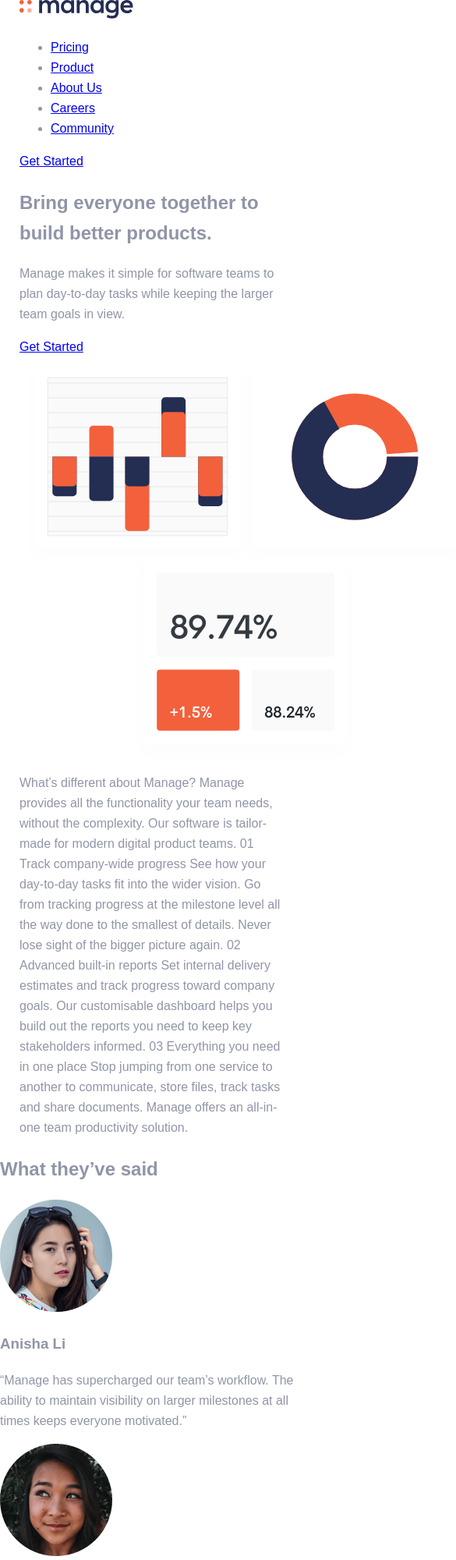
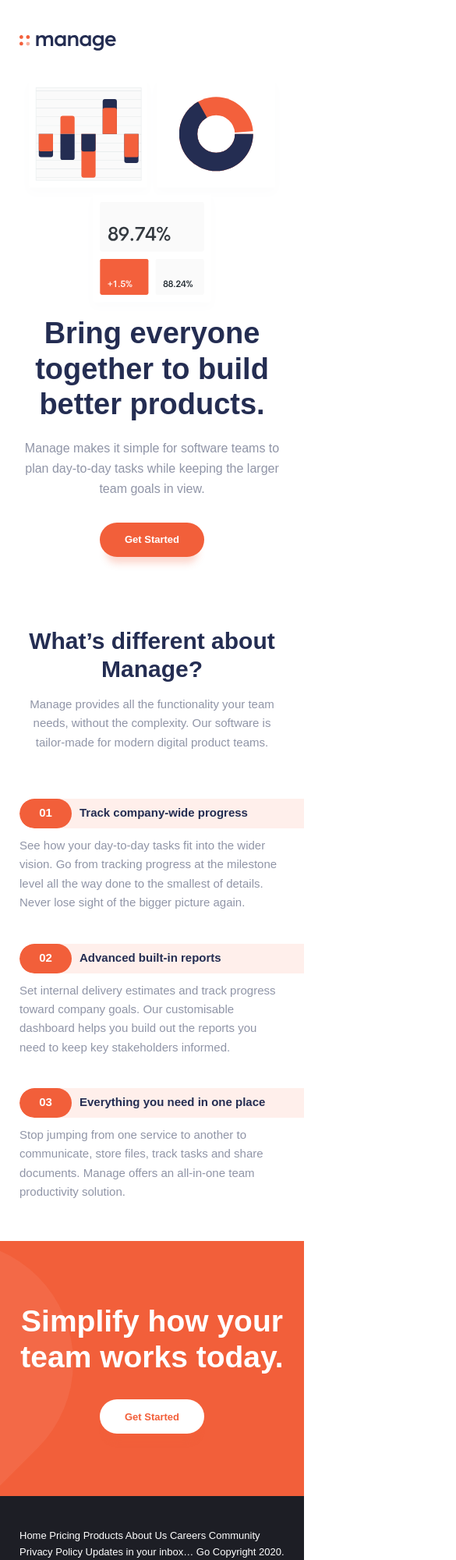
Before and after one commit to ksenius/manage-landing, a website: page src/index.html in a window 390 px wide. Shown: the top 2000 px of the page at 78% size, 585 px wide, since content can reach past the window. Drawn offline with nearby package versions, Linux system fonts and the light colour scheme; files that its build step writes are made by us from their sources; a web font is replaced by a local one.

Commit message:
Update markup & styles

```diff
--- a/src/index.html
+++ b/src/index.html
@@ -13,86 +13,86 @@
 </head>
 <body>
   <header class="header">
-    <div class="container">
+    <div class="container header__container">
       <!-- Logo -->
       <div class="logo">
         <a href="/" class="logo__link">
-          <img src="./images/logo.svg" alt="" class="logo__img">
+          <img src="./images/logo.svg" alt="Manage logo" class="logo__img">
         </a>
       </div>
       <!-- Navigation -->
       <nav class="nav-menu">
         <ul class="nav-menu__items">
           <li class="nav-menu__item">
-            <a href="/mock-address/change-me" class="nav-menu__link">Pricing</a>
+            <a href="/mock-address/change-me" class="link nav-menu__link">Pricing</a>
           </li>
           <li class="nav-menu__item">
-            <a href="/mock-address/change-me" class="nav-menu__link">Product</a>
+            <a href="/mock-address/change-me" class="link nav-menu__link">Product</a>
           </li>
           <li class="nav-menu__item">
-            <a href="/mock-address/change-me" class="nav-menu__link">About Us</a>
+            <a href="/mock-address/change-me" class="link nav-menu__link">About Us</a>
           </li>
           <li class="nav-menu__item">
-            <a href="/mock-address/change-me" class="nav-menu__link">Careers</a>
+            <a href="/mock-address/change-me" class="link nav-menu__link">Careers</a>
           </li>
           <li class="nav-menu__item">
-            <a href="/mock-address/change-me" class="nav-menu__link">Community</a>
+            <a href="/mock-address/change-me" class="link nav-menu__link">Community</a>
           </li>
         </ul>
       </nav>
       <!-- CTA button -->
-      <a href="/mock-address/change-me" class="button">Get Started</a>
+      <a href="/mock-address/change-me" class="link button header__cta-button">Get Started</a>
     </div>
   </header>
 
   <!-- Intro -->
   <section class="intro">
-    <div class="container">
-      <div class="intro__content">
-        <h1 class="intro__title">Bring everyone together to build better products.</h1>
+    <div class="container flex-row intro__container">
+      <div class="flex-row__item">
+        <img src="./images/illustration-intro.svg" alt="" class="intro__img">
+      </div>
+      <div class="flex-row__item">
+        <h1 class="heading heading_h1">Bring everyone together to build better products.</h1>
 
         <p class="intro__text">Manage makes it simple for software teams to plan day-to-day tasks while keeping the larger team goals in view.</p>
 
-        <a href="/mock-address/change-me" class="button">Get Started</a>
-      </div>
-      <div class="intro__content">
-        <img src="./images/illustration-intro.svg" alt="illustration intro" class="intro__img">
+        <a href="/mock-address/change-me" class="link button">Get Started</a>
       </div>
     </div>
   </section>
 
   <!-- Features -->
   <section class="features">
-    <div class="container">
-      What’s different about Manage?
+    <div class="container flex-row">
 
-      Manage provides all the functionality your team needs, without
-      the complexity. Our software is tailor-made for modern digital
-      product teams.
+      <div class="flex-row__item features__content">
+        <h2 class="heading heading_h2">What’s different about Manage?</h2>
 
-      01
-      Track company-wide progress
-      See how your day-to-day tasks fit into the wider vision. Go from
-      tracking progress at the milestone level all the way done to the
-      smallest of details. Never lose sight of the bigger picture again.
+        <p class="features__text">Manage provides all the functionality your team needs, without the complexity. Our software is tailor-made for modern digital product teams.</p>
+      </div>
 
-      02
-      Advanced built-in reports
-      Set internal delivery estimates and track progress toward company
-      goals. Our customisable dashboard helps you build out the reports
-      you need to keep key stakeholders informed.
+      <div class="flex-row__item features__content">
+        <div class="feature">
+          <h3 class="heading heading_h3 feature__title" data-number="01">Track company-wide progress</h3>
+          <p class="feature__text">See how your day-to-day tasks fit into the wider vision. Go from tracking progress at the milestone level all the way done to the smallest of details. Never lose sight of the bigger picture again.</p>
+        </div>
 
-      03
-      Everything you need in one place
-      Stop jumping from one service to another to communicate, store files,
-      track tasks and share documents. Manage offers an all-in-one team
-      productivity solution.
+        <div class="feature">
+          <h3 class="heading heading_h3 feature__title" data-number="02">Advanced built-in reports</h3>
+          <p class="feature__text">Set internal delivery estimates and track progress toward company goals. Our customisable dashboard helps you build out the reports you need to keep key stakeholders informed.</p>
+        </div>
+
+        <div class="feature">
+          <h3 class="heading heading_h3 feature__title" data-number="03">Everything you need in one place</h3>
+          <p class="feature__text">Stop jumping from one service to another to communicate, store files, track tasks and share documents. Manage offers an all-in-one team productivity solution.</p>
+        </div>
+      </div>
     </div>
   </section>
 
   <!-- Testimonials -->
   <section class="testimonials">
-    <h2 class="testimonials__title">What they’ve said</h2>
+    <h2 class="heading heading_h2 testimonials__title">What they’ve said</h2>
 
     <article class="testimonial">
       <img src="./images/avatar-anisha.png" alt="User avatar" class="testimonial__img">
@@ -131,15 +131,15 @@
 
   <!-- CTA -->
   <section class="cta">
-    <div class="container">
-      Simplify how your team works today.
-      <a href="/mock-address/change-me" class="button">Get Started</a>
+    <div class="container flex-row">
+      <h2 class="heading heading_h2 heading_white cta__title">Simplify how your team works today.</h2>
+      <a href="/mock-address/change-me" class="link button button_inverted">Get Started</a>
     </div>
   </section>
 
   <!-- Footer -->
   <footer class="footer">
-    <div class="container">
+    <div class="container footer__container">
       Home
       Pricing
       Products
@@ -152,11 +152,10 @@
       Go
 
       Copyright 2020. All Rights Reserved
-
-      <div class="attribution">
-        Challenge by <a href="https://www.frontendmentor.io?ref=challenge" target="_blank">Frontend Mentor</a>.
-        Coded by <a href="#">Your Name Here</a>.
-      </div>
+    </div>
+    <div class="attribution">
+      Challenge by <a href="https://www.frontendmentor.io?ref=challenge" target="_blank" class="link attribution__link">Frontend Mentor</a>.
+      Coded by <a href="https://github.com/ksenius" target="_blank" class="link attribution__link">@ksenius</a>.
     </div>
   </footer>
 </body>
--- a/src/scss/helpers/_variables.scss
+++ b/src/scss/helpers/_variables.scss
@@ -1,6 +1,11 @@
+// Colors
 $bright-red: hsl(12, 88%, 59%);
 $dark-blue: hsl(228, 39%, 23%);
 $grayish-blue: hsl(227, 12%, 61%);
 $very-dark-blue: hsl(233, 12%, 13%);
 $pale-red: hsl(13, 100%, 96%);
 $light-gray: hsl(0, 0%, 98%);
+
+// Breakpoints
+$tablet: 768px;
+$screen-sm: 1000px;
--- a/src/scss/style.scss
+++ b/src/scss/style.scss
@@ -14,22 +14,52 @@ body {
   padding: 0;
   font: {
     family: 'Be Vietnam', arial, sans-serif;
-    size: 1.6rem;
+    size: 1.5rem;
   };
   line-height: 1.625;
   background: #fff;
   color: $grayish-blue;
   overflow-x: hidden;
+
+  @include screen-sm {
+    font-size: 1.6rem;
+  }
 }
 
 .heading {
   margin: 0;
   color: $dark-blue;
   font-weight: 700;
+  line-height: 1.2;
+
+  &_h1 {
+    font-size: 3.8rem;
+
+    @include screen-sm {
+      font-size: 5.4rem;
+    }
+  }
+
+  &_h2 {
+    font-size: 3rem;
+
+    @include screen-sm {
+      font-size: 3.9rem;
+    }
+  }
+
+  &_h3 {
+    font-size: 100%;
+  }
+
+  &_white {
+    color: #fff;
+  }
 }
 
 .link {
   text-decoration: none;
+  transition: 0.5s;
 }
 
 .screen-reader {
@@ -48,3 +78,290 @@ body {
   max-width: 1110px;
   margin: 0 auto;
 }
+
+/** Logo */
+.logo {
+  &__img {
+    width: 85%;
+    display: block;
+    padding-top: 1.3rem;
+
+    @include screen-sm {
+      width: 100%;
+    }
+  }
+}
+
+/** Button */
+.button {
+  @include flexbox-centered('inline');
+  height: 4.4rem;
+  border-radius: 2.2rem;
+  background: $bright-red;
+  font: {
+    size: 1.3rem;
+    weight: 700;
+  }
+  color: #fff;
+  padding: 0 3.2rem;
+  box-shadow: 0 1.6rem 1rem -0.8rem rgba($bright-red, 0.25);
+
+  &:hover {
+    background: rgba($bright-red, 0.75);
+  }
+
+  &_inverted {
+    background: #fff;
+    color: $bright-red;
+
+    &:hover {
+      background: #fff;
+      color: rgba($bright-red, 0.75);
+    }
+  }
+}
+
+/** Header */
+.header {
+  padding: 3.2rem 0;
+
+  @include screen-sm {
+    padding: 5.6rem 0;
+  }
+
+  &__container {
+    @include flexbox-row(center);
+  }
+
+  &__cta-button {
+    @include media(null, $screen-sm) {
+      display: none;
+    }
+  }
+}
+
+/** Primary nav */
+.nav-menu {
+  &__items {
+    margin: 0;
+    padding: 0;
+    list-style-type: none;
+    display: none;
+
+    @include screen-sm {
+      display: flex;
+    }
+  }
+
+  &__item {
+    @include screen-sm {
+      &:not(:last-child) {
+        margin-right: 3.5rem;
+      }
+    }
+  }
+
+  &__link {
+    color: $dark-blue;
+
+    @include screen-sm {
+      font: {
+        size: 1.3rem;
+        weight: 500;
+      }
+    }
+
+    &:hover {
+      color: $grayish-blue;
+    }
+  }
+}
+
+/** Sections flex container */
+.flex-row {
+  @include tablet {
+    @include flexbox-row(center);
+  }
+
+  &__item {
+    text-align: center;
+
+    @include tablet {
+      flex-basis: calc(50% - 15px);
+      text-align: left;
+    }
+  }
+}
+
+/** Intro */
+.intro {
+  padding-bottom: 4rem;
+
+  @include screen-sm {
+    padding: 5.4rem 0;
+  }
+
+  &__container {
+    @include tablet {
+      flex-direction: row-reverse;
+    }
+  }
+
+  &__text {
+    font-size: 1.6rem;
+    margin: 2rem 0 3rem;
+
+    @include screen-sm {
+      margin: 3.4rem 0 4rem;
+      max-width: 35rem;
+    }
+  }
+
+  &__img {
+    width: 100%;
+    max-width: 400px;
+    display: block;
+    margin: 0 auto;
+
+    @include tablet {
+      max-width: none;
+      margin: 0;
+      width: 107%;
+      margin-left: -3.5%;
+      margin-bottom: -18px;
+    }
+  }
+}
+
+/** Features */
+.features {
+  padding: 5rem 0;
+
+  &__content {
+    align-self: flex-start;
+  }
+
+  &__text {
+    margin-bottom: 6rem;
+
+    @include screen-sm {
+      max-width: 350px;
+      margin-top: 3rem;
+      margin-bottom: 0;
+    }
+  }
+}
+
+/* Feature */
+.feature {
+  text-align: left;
+
+  &:not(:last-child) {
+    margin-bottom: 4rem;
+  }
+
+  &__title {
+    background: $pale-red;
+    display: flex;
+    height: 3.8rem;
+    line-height: 3.6rem;
+    overflow: hidden;
+    width: calc(100% + 2.5rem);
+    border-radius: 2rem 0 0 2rem;
+
+    @include screen-sm {
+      background: none;
+      width: 100%;
+    }
+
+    &::before {
+      content: attr(data-number);
+      background: $bright-red;
+      color: #fff;
+      width: 6.7rem;
+      height: 100%;
+      text-align: center;
+      border-radius: 1.9rem;
+      margin-right: 1rem;
+
+      @include screen-sm {
+        margin-right: 2.8rem;
+      }
+    }
+  }
+
+  &__text {
+    margin-top: 1rem;
+    margin-bottom: 0;
+
+    @include screen-sm {
+      margin-left: 9.5rem;
+    }
+  }
+}
+
+/** Testimonials */
+.testimonials {
+  display: none;
+}
+
+/** CTA */
+.cta {
+  background-color: $bright-red;
+  background-image: url(../images/bg-simplify-section-mobile.svg);
+  background-repeat: no-repeat;
+  background-position: left;
+  text-align: center;
+  padding: 8rem 0;
+
+  @include tablet {
+    text-align: left;
+    background-image: url(../images/bg-simplify-section-desktop.svg);
+    background-repeat: no-repeat;
+    padding: 6rem 0;
+  }
+
+  @include screen-sm {
+    // padding: 5rem 0;
+  }
+
+  &__title {
+    margin-bottom: 3rem;
+    font-size: 3.9rem;
+
+    @include tablet {
+      margin-bottom: 0;
+      max-width: 50%;
+    }
+  }
+}
+
+/** Footer */
+.footer {
+  position: relative;
+  background-color: $very-dark-blue;
+  color: #fff;
+  font-size: 1.3rem;
+  padding: 4rem 0;
+
+  &__container {
+    display: grid;
+  }
+}
+
+.attribution {
+  position: absolute;
+  bottom: 1rem;
+  width: 100%;
+  text-align: center;
+  font-size: 1.2rem;
+  line-height: 1.2;
+
+  &__link {
+    color: hsl(228, 45%, 44%);
+
+    &:hover {
+      color: $bright-red;
+    }
+  }
+}
```
Also changed, not shown: src/scss/helpers/_mixins.scss (+23 -3 lines).
